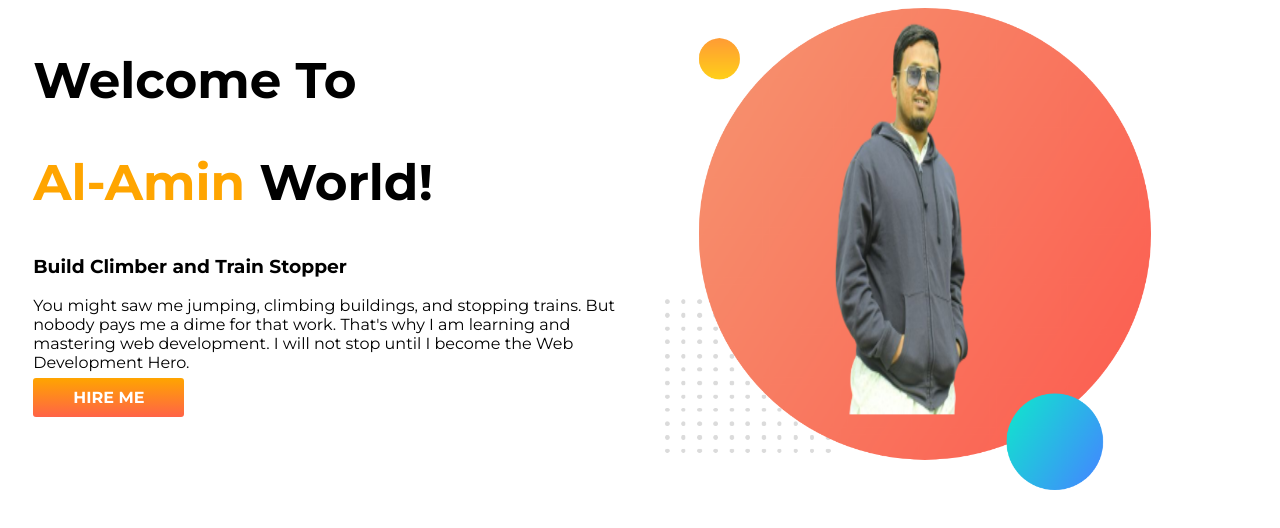
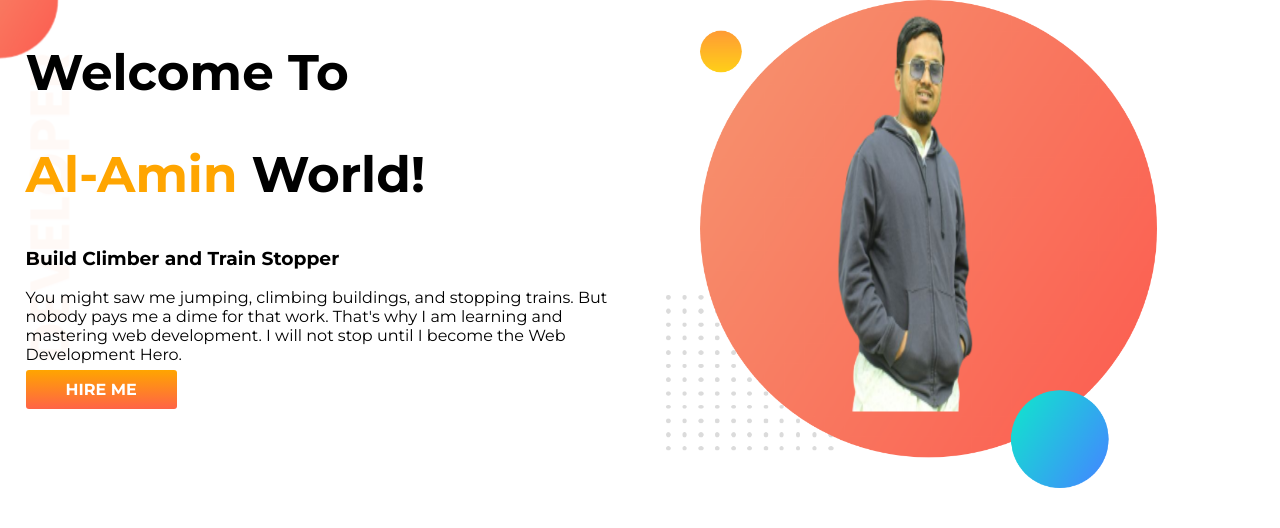
Before and after one commit to mdalamin99/developer-portfolio, a plain HTML site: page index.html in a window 1280 px wide. Drawn offline with Linux system fonts and the light colour scheme.

Commit message:
topbaner

```diff
--- a/index.css
+++ b/index.css
@@ -1,4 +1,5 @@
-body{font-family: 'Montserrat', sans-serif;}
+body{font-family: 'Montserrat', sans-serif;
+margin: 0;}
 
 h1{font-size: 50px;
     text-transform: capitalize;
@@ -24,3 +25,7 @@ h2{font-size: 40px;}
       color: white;
       font-weight: 700;
 }
+.container{
+      background-image: url(/images/top-banner.png);
+      background-repeat: no-repeat;
+}
--- a/index.html
+++ b/index.html
@@ -12,7 +12,7 @@
 
       </head>
       <body>
-            <section class="welcome">
+            <section class="welcome container">
                   <div class="half-width">
                         <h1>welcome to</h1>
                         <h1> <span class="orang-color">al-amin</span> world!</h1>
```
